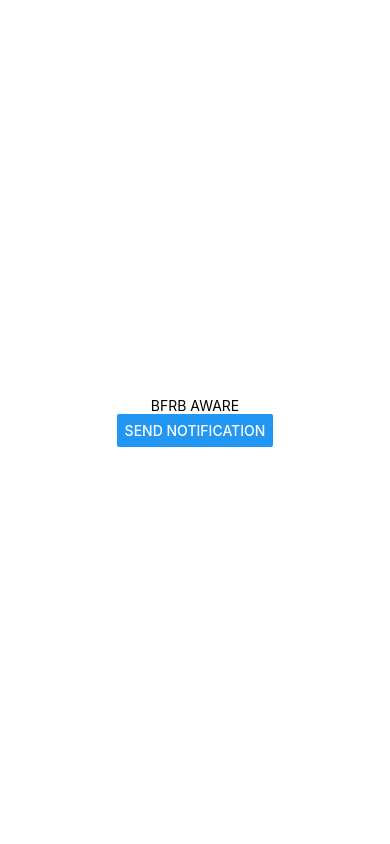
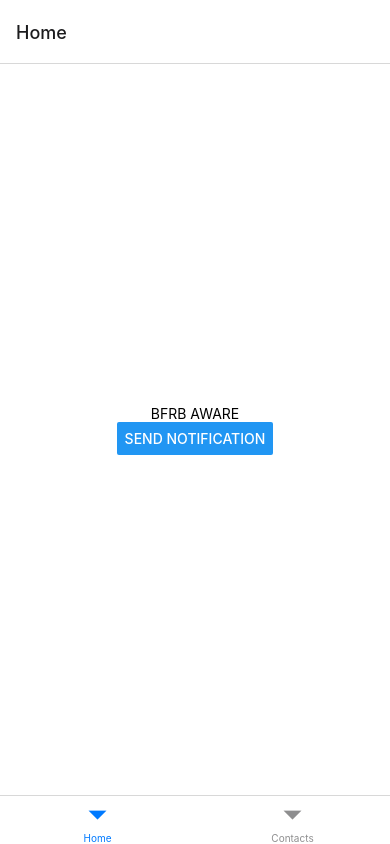
Before and after one commit to ouafabulous/BFRB_Aware, a React Native app: screen /Home in a window 390 px wide. Built offline with nearby package versions, Linux system fonts and the light colour scheme.

Commit message:
Add navigation

```diff
--- a/App.js
+++ b/App.js
@@ -1,50 +1,23 @@
+import React from 'react'
 import { StatusBar } from 'expo-status-bar'
-import React from 'react'
-import { StyleSheet, Text, View, Button } from 'react-native'
-import notifee from '@notifee/react-native'
-import { AndroidColor } from '@notifee/react-native'
+import { Text, View, Button } from 'react-native'
+import { NavigationContainer } from '@react-navigation/native'
+import { createBottomTabNavigator } from '@react-navigation/bottom-tabs'
+import Contacts from './components/Contacts'
+import Guidelines from './components/Guidelines'
+import Home from './components/Home'
 
-export default function App() {
-  async function onDisplayNotification() {
-    // Request permissions (required for iOS)
-    await notifee.requestPermission()
+const Tab = createBottomTabNavigator()
 
-    // Create a channel (required for Android)
-    const channelId = await notifee.createChannel({
-      id: 'default',
-      name: 'Default Channel',
-    })
-
-    // Display a notification
-    await notifee.displayNotification({
-      title: 'Notification Title',
-      body: 'Main body content of the notification',
-      android: {
-        channelId,
-        smallIcon: 'name-of-a-small-icon', // optional, defaults to 'ic_launcher'.
-        // pressAction is needed if you want the notification to open the app when pressed
-        pressAction: {
-          id: 'default',
-        },
-      },
-    })
-  }
-
+const App = () => {
   return (
-    <View style={styles.container}>
-      <Text>BFRB AWARE</Text>
-
-      <Button title='send Notification' onPress={() => onDisplayNotification()} />
-      <StatusBar style='auto' />
-    </View>
+    <NavigationContainer>
+      <Tab.Navigator>
+        <Tab.Screen name='Home' component={Home} />
+        <Tab.Screen name='Contacts' component={Contacts} />
+      </Tab.Navigator>
+    </NavigationContainer>
   )
 }
 
-const styles = StyleSheet.create({
-  container: {
-    flex: 1,
-    backgroundColor: '#fff',
-    alignItems: 'center',
-    justifyContent: 'center',
-  },
-})
+export default App
--- /dev/null
+++ b/components/Contacts.js
@@ -0,0 +1,12 @@
+import * as React from 'react'
+import { Text, View } from 'react-native'
+
+const Contacts = () => {
+  return (
+    <View style={{ flex: 1, justifyContent: 'center', alignItems: 'center' }}>
+      <Text></Text>
+    </View>
+  )
+}
+
+export default Contacts
--- /dev/null
+++ b/components/Guidelines.js
@@ -0,0 +1,13 @@
+import * as React from 'react'
+import { Text, View } from 'react-native'
+
+const Guidelines = () => {
+  return (
+    <View style={{ flex: 1, justifyContent: 'center', alignItems: 'center' }}>
+      <Text>This is the guidelines page.</Text>
+      <Text>You can view and manage your own guidelines here.</Text>
+    </View>
+  )
+}
+
+export default Guidelines
--- /dev/null
+++ b/components/Home.js
@@ -0,0 +1,49 @@
+import * as React from 'react'
+import { Text, View, Button, StyleSheet } from 'react-native'
+import notifee from '@notifee/react-native'
+import { AndroidColor } from '@notifee/react-native'
+
+const Home = () => {
+  const onDisplayNotification = async () => {
+    // Request permissions (required for iOS)
+    await notifee.requestPermission()
+
+    // Create a channel (required for Android)
+    const channelId = await notifee.createChannel({
+      id: 'default',
+      name: 'Default Channel',
+    })
+
+    // Display a notification
+    await notifee.displayNotification({
+      title: 'Notification Title',
+      body: 'Main body content of the notification',
+      android: {
+        channelId,
+        smallIcon: 'name-of-a-small-icon', // optional, defaults to 'ic_launcher'.
+        // pressAction is needed if you want the notification to open the app when pressed
+        pressAction: {
+          id: 'default',
+        },
+      },
+    })
+  }
+
+  const styles = StyleSheet.create({
+    container: {
+      flex: 1,
+      backgroundColor: '#fff',
+      alignItems: 'center',
+      justifyContent: 'center',
+    },
+  })
+
+  return (
+    <View style={styles.container}>
+      <Text>BFRB AWARE</Text>
+      <Button title='send Notification' onPress={onDisplayNotification} />
+    </View>
+  )
+}
+
+export default Home
```
Also changed, not shown: package.json (+8 -1 lines), 2 other files (tests, documents, lock files or other folders).
